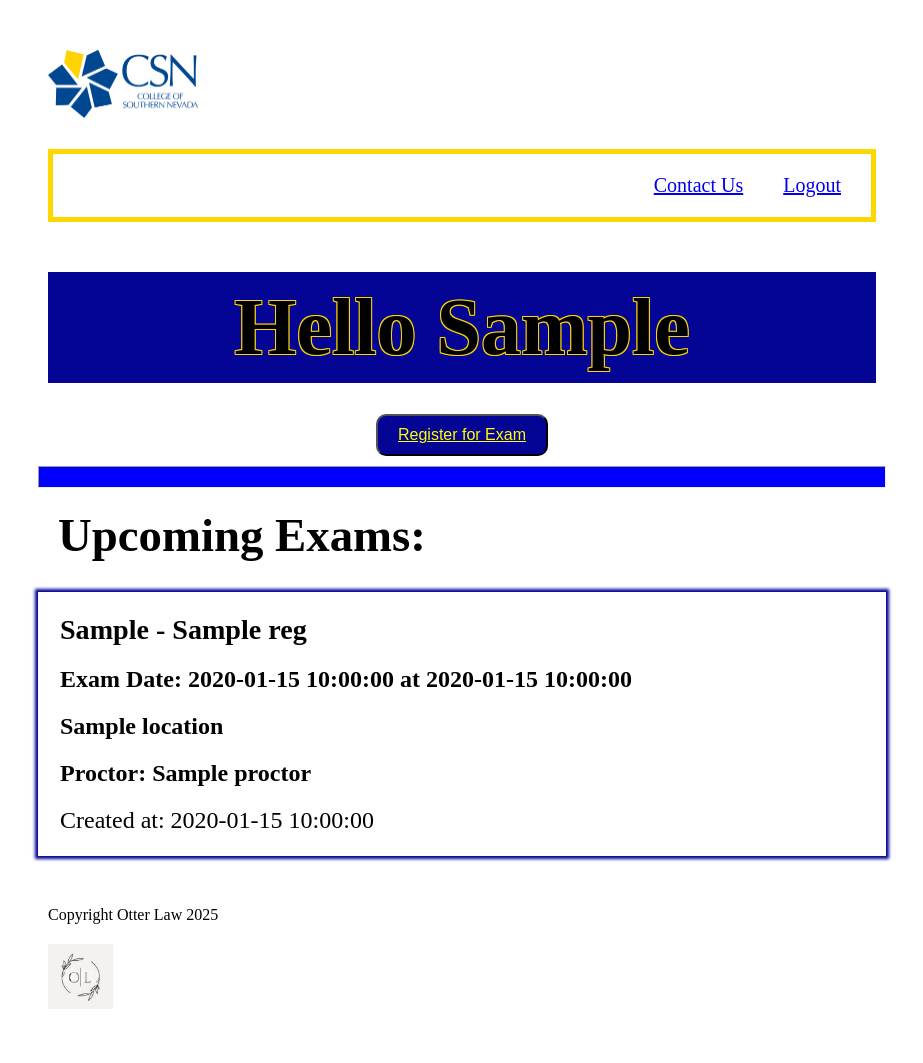
After one commit to redbullSlushie/Exam_Registration_System, a Flask app: template templates/acct_student.html in a window 1280 px wide. The commit adds this page. Shown: the whole page, without its empty margins (178-1101 px from the left). Run offline with Flask 3, Linux system fonts and the light colour scheme; the template is opened without the code that fills it: most values are stand-ins (such as "Sample title", 1, 10 or a date in 2020).

Commit message:
Added Student Account Page

```diff
--- a/app.py
+++ b/app.py
@@ -1,6 +1,18 @@
-from flask import Flask, render_template
+from flask import Flask, render_template, redirect
+from mysql.connector import connect
+
+# Connect to server
+db = connect(
+    host="localhost",
+    port=3306,
+    user="root",
+    password="*****", # Use your own password
+    database = "project_db") #db name
 
 app = Flask(__name__)
+
+# Get a cursor
+cursor = db.cursor()
 
 @app.route('/')
 def home():
@@ -14,9 +26,50 @@
 def login():
     return render_template('login.html')
 
+@app.route('/logout')
+def logout():
+     return redirect(render_template('login.html'))
+
+
 @app.route('/signup')
 def signup():
     return render_template('signup.html')
 
+@app.route('/account/', methods = ['GET']) #<id> add in
+def acct():
+    cursor.execute('SELECT * FROM user')   #for the upcoming bookings
+    units = cursor.fetchall()
+    users = [{
+            'nshe_id': unit[0],
+            'email': unit[1],
+            'role': unit[2],
+            'first_name': unit[3],
+            'last_name': unit[4],
+            'exam_amount': unit[5]
+        }for unit in units]
+    num_of_user = len(users)
+
+    #if 'user' {{user.role}} == 'Student':  #how to choose template to render?
+    cursor.execute('SELECT * FROM bookings')   #for the upcoming bookings
+    items = cursor.fetchall()
+    registrations = [{
+            'id': item[0],
+            'nshe_id': item[1],
+            'class_name': item[2],
+            'exam_session':item[3],
+            'exam_type': item[4],
+            'exam_date': item[5],
+            'exam_time': item[6],
+            'location': item[7],
+            'room_num':item[8],
+            'proctor': item[9],
+            'created_at': item[10]
+            }for item in items]
+    num_of_regs = len(registrations)
+
+    return render_template('acct_student.html', registrations = registrations, num_of_regs = num_of_regs,
+                           users = users, num_of_user = num_of_user)   #render when user = student
+    #return render_template('acct_faculty.html')    #render when user = faculty
+
 if __name__ == '__main__':
     app.run(host='localhost', port=5000, debug=True)
--- a/static/css/main.css
+++ b/static/css/main.css
@@ -9,7 +9,6 @@
 
 .main {
     background-color: #050595;
-    ;
 }
 
 header,
@@ -32,7 +31,6 @@
 div {
     text-align: center;
     font-size: 40px;
-    background-color: #050595;
 }
 
 /* Otter Law Image */
@@ -58,7 +56,7 @@
 }
 
 /* Home Page */
-button {
+.home-button button {
     background-color: #050595;
     font-size: 16px;
     border-color: gold;
@@ -67,9 +65,10 @@
 .home-h1 {
     color: black;
     text-shadow: -1px -1px 0 gold, 1px -1px 0 gold, -1px 1px 0 gold, 1px 1px 0 gold;
+    background: #050595;
 }
 
-button a {
+.home-button a {
     color: gold;
 }
 
@@ -187,3 +186,37 @@
     margin-top: 10px;
     display: none;
 }
+
+/* Account Page*/
+hr {
+    background-color: blue;
+}
+
+.stuAcct button {
+    background-color: #050595;
+    border-radius: 10px;
+}
+
+.stuAcct button a {
+    width: 100%;
+    padding: 10px;
+    margin: 10px 0;
+    background-color: #050595;
+    border: none;
+    color: yellow;
+    font-size: 16px;
+    border-radius: 5px;
+    cursor: pointer;
+}
+
+.stuAcct h3 {
+    text-align: left
+}
+
+.reg {
+    padding: 2px;
+    margin: 10px auto;
+    text-align: left;
+    box-shadow: 0 0 3px 3px #050595;
+    font-size: 150%;
+}
--- /dev/null
+++ b/templates/acct_student.html
@@ -0,0 +1,57 @@
+<!DOCTYPE html>
+<html lang="en">
+
+<head>
+    <meta charset="UTF-8">
+    <meta name="viewport" content="width=device-width, initial-scale=1.0">
+    <title>Exam Registration</title>
+    <link rel="stylesheet" href="{{url_for('static', filename = 'css/main.css')}}">
+</head>
+
+<body>
+    <header>
+        <img src="static/images/csn.Logo.png" alt="CSN Logo">
+        <nav>
+            <ul class="navBar">
+                <li>
+                    <a href="/contact">Contact Us</a>
+                </li>
+                <li>
+                    <a href="/logout">Logout</a>
+                </li>
+            </ul>
+        </nav>
+    </header>
+    <main class="stuAcct">
+        <div>
+            <h1 class="home-h1">Hello {{users.first_name}}</h1>
+        </div>
+        <div class="stuAcct_button">
+            <button><a href="/registrationPage">Register for Exam</a></button>
+        </div>
+
+        <hr>
+        <div class="stuAcct">
+            <h3>Upcoming Exams:</h3>
+        </div>
+        {% for reg in registrations %}
+        <div class="reg">
+            <section>
+                <h3>{{reg.exam_type}} - {{reg.class_name}}</h3> <!-- add a link for exam -->
+                <h4>Exam Date: {{reg.date}} at {{reg.time}}</h4>
+                <h4>{{reg.location}}</h4>
+                <h4>Proctor: {{reg.proctor}}</h4>
+                <p>Created at: {{reg.created_at}}</p>
+            </section>
+        </div>
+        {% endfor %}
+
+    </main>
+    <footer>
+        <p>Copyright Otter Law 2025</p>
+        <img class="OL" src="static/images/OL.jpg" alt="Otter Law Logo">
+    </footer>
+
+</body>
+
+</html>
--- a/templates/home.html
+++ b/templates/home.html
@@ -4,7 +4,7 @@
     <div>
         <h1 class="home-h1">Exam Registration</h1>
     </div>
-    <ul class="button">
+    <ul class="home-button">
         <li>
             <button type="button"><a href="/signup">Sign-Up</a></button>
         </li>
```
